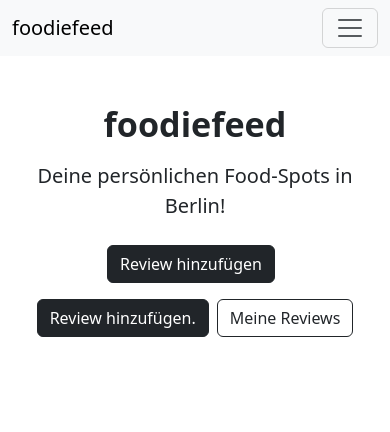
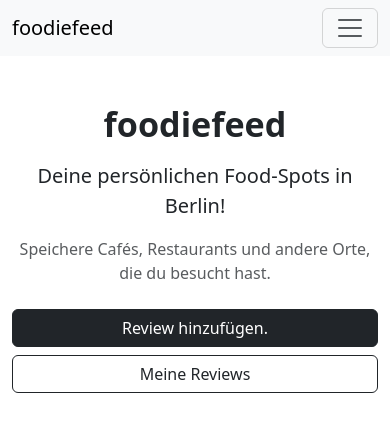
Before and after one commit to DaniaM16/foodiefeed-frontend, an Angular app: page / in a window 390 px wide. Shown: the top 432 px of the page. Built offline with nearby package versions, Linux system fonts and the light colour scheme.

Commit message:
Responsive Layout für Home und Review Formular verbessert

```diff
--- a/src/app/add-review/add-review.html
+++ b/src/app/add-review/add-review.html
@@ -1,6 +1,10 @@
 <h1>Neuen Foodie adden</h1>
 
 <div class="container py-4">
+    <div class="row justify-content-center">
+        <div class="col-12 col-md-8 col-lg-6">
+
+
     <h2 class="mb-4"> Review hinzufügen</h2>
 
 <form [formGroup]="form">
@@ -84,3 +88,5 @@
         Review speichern
     </button>
 </form>
+ </div>
+    </div>
--- a/src/app/home/home.html
+++ b/src/app/home/home.html
@@ -1,23 +1,33 @@
 <div class="container py-5">
-    <div class="text-center">
+
+    <div class="row justify-content-center">
+        <div class="col-12 col-md-8 text-center">
+
         <h1 class="display-4 fw-bold">foodiefeed</h1>
 
         <p class="lead mt-3">
             Deine persönlichen Food-Spots in Berlin!
         </p>
 
-        <p class="mt-4">
-            <a routerLink="/add-review" class="btn btn-dark me-2">
-                Review hinzufügen
-            </a>
+        <p class="text-muted">
+            Speichere Cafés, Restaurants und andere Orte, die du besucht hast.
+            </p>
 
-        <div class="mt -4">
-            <a routerLink="/add-review" class="btn btn-dark me-2">
+
+        <div class="d-grid gap-2 d-sm-flex justify-content-sm-center mt-4">
+
+            <a routerLink="/add-review" class="btn btn-dark">
                 Review hinzufügen.
             </a>
             <a routerLink="/reviews" class="btn btn-outline-dark">
                 Meine Reviews
             </a>
+
+
         </div>
+
+
     </div>
 </div>
+
+</div>
```
